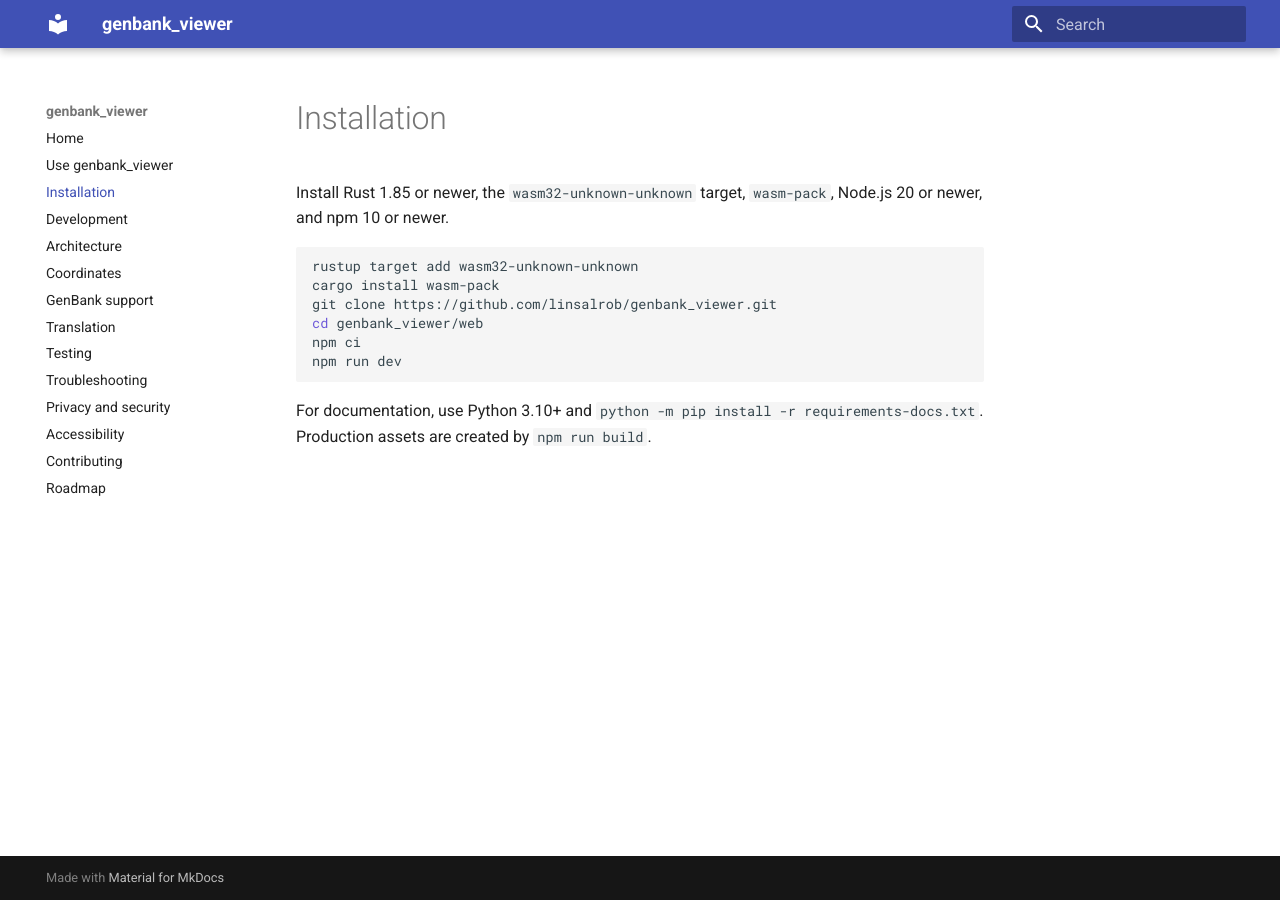
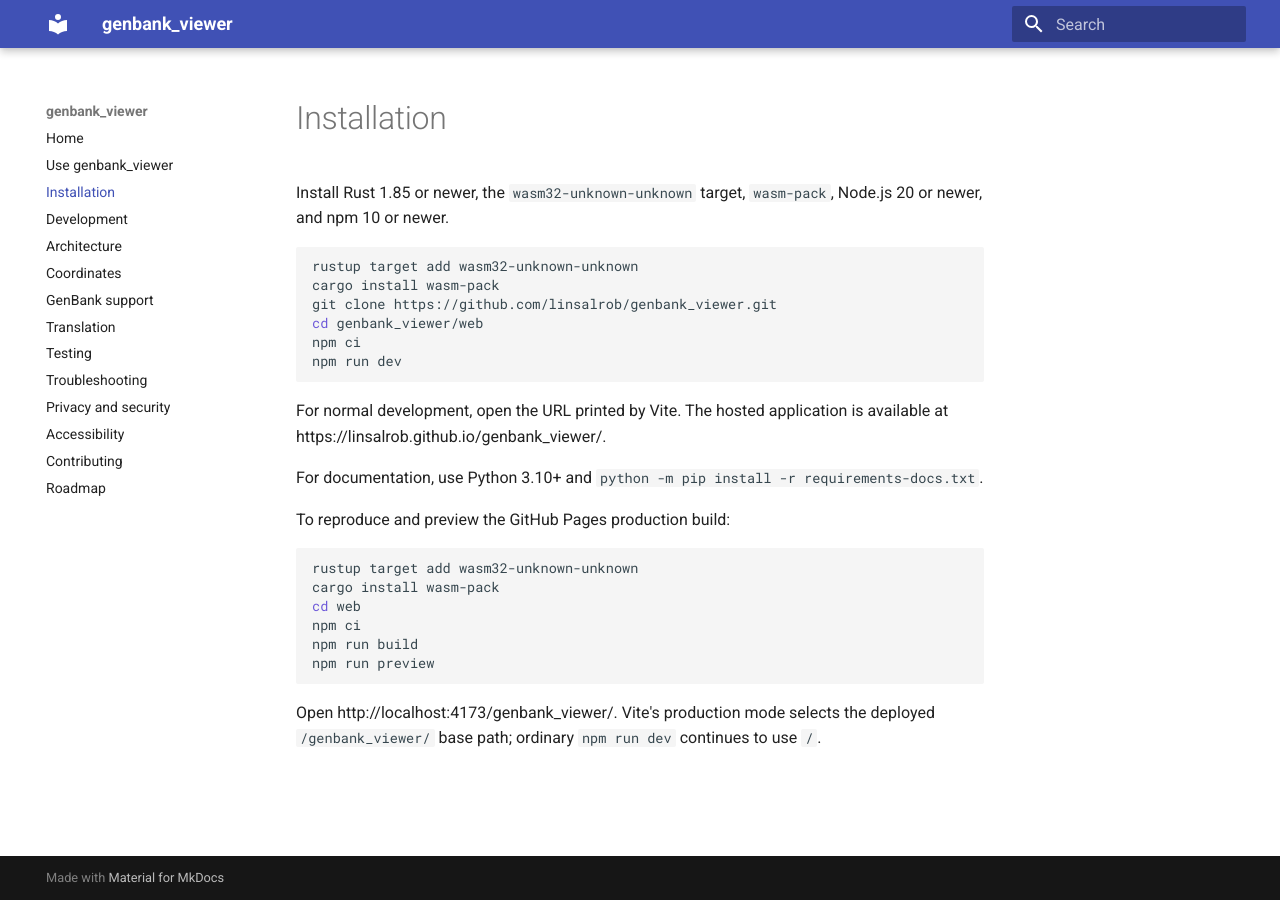
Before and after one commit to linsalrob/genbank_viewer, an MkDocs documentation site: the page built from docs/installation.md, in a window 1280 px wide. Built offline with MkDocs 1.6.1 and Material for MkDocs 9.7.7, drawn with Linux system fonts in a browser that asks for light colours.

Commit message:
Deploy Svelte WASM app to GitHub Pages

````diff
--- a/docs/installation.md
+++ b/docs/installation.md
@@ -11,4 +11,19 @@ npm ci
 npm run dev
 ```
 
-For documentation, use Python 3.10+ and `python -m pip install -r requirements-docs.txt`. Production assets are created by `npm run build`.
+For normal development, open the URL printed by Vite. The hosted application is available at https://linsalrob.github.io/genbank_viewer/.
+
+For documentation, use Python 3.10+ and `python -m pip install -r requirements-docs.txt`.
+
+To reproduce and preview the GitHub Pages production build:
+
+```bash
+rustup target add wasm32-unknown-unknown
+cargo install wasm-pack
+cd web
+npm ci
+npm run build
+npm run preview
+```
+
+Open http://localhost:4173/genbank_viewer/. Vite's production mode selects the deployed `/genbank_viewer/` base path; ordinary `npm run dev` continues to use `/`.
````
Also changed, not shown: README.md (+23 -0 lines), docs/architecture.md (+2 -0 lines), docs/development.md (+10 -0 lines), docs/index.md (+2 -0 lines), docs/testing.md (+3 -1 lines), docs/troubleshooting.md (+3 -0 lines), 4 other files.
